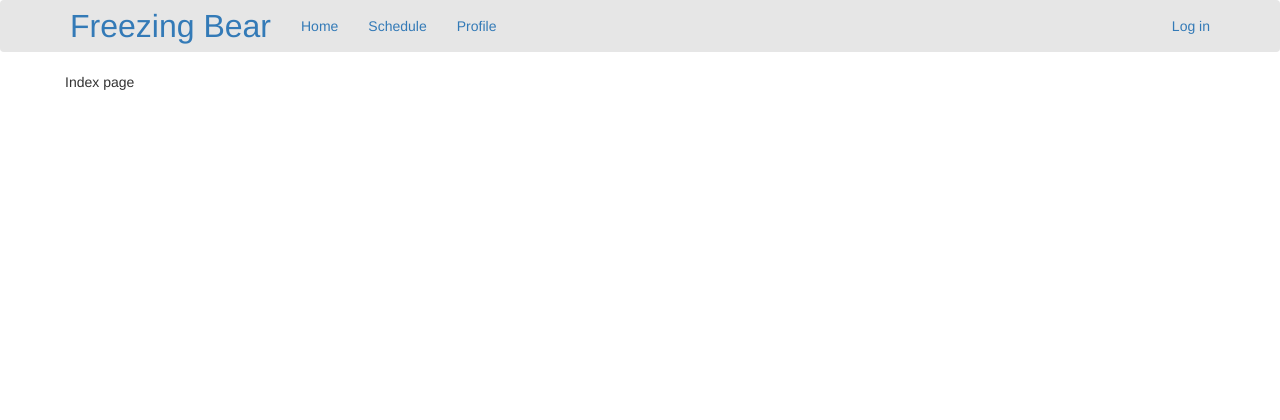
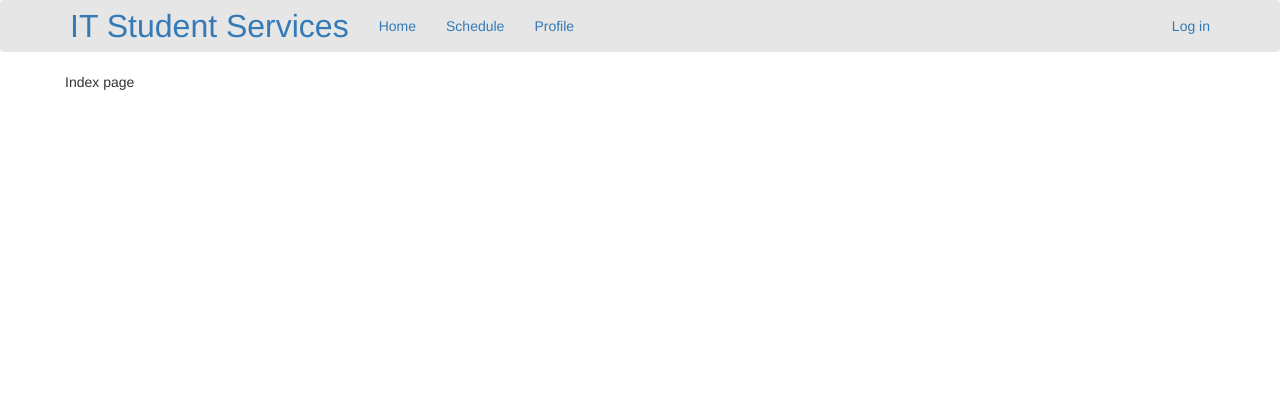
Before and after one commit to triggity/freezing-bear, a Django app: page / in a window 1280 px wide. Shown: the top 420 px of the page. Run offline with Django 3.2, Linux system fonts and the light colour scheme; some libraries are stand-ins or nearby versions.

Commit message:
first changes to base template

```diff
--- a/templates/base.html
+++ b/templates/base.html
@@ -4,7 +4,7 @@
 <html xmlns="http://www.w3.org/1999/xhtml" xml:lang="en" lang="en">
 
 <head>
-    <title>{% block title %}User test{% endblock %}</title>
+    <title>{% block title %}Da Cold Bear{% endblock %}</title>
     {% load bootstrap3 %}
     {% load staticfiles %}
 
@@ -25,7 +25,7 @@
                 <span class="icon-bar"></span>
                 <span class="icon-bar"></span>
               </button>
-              <a class="navbar-brand" href="#">Freezing Bear</a>
+              <a class="navbar-brand" href="#">IT Student Services</a>
             </div>
             <div class="collapse navbar-collapse">
               <ul class="nav navbar-nav">
```
